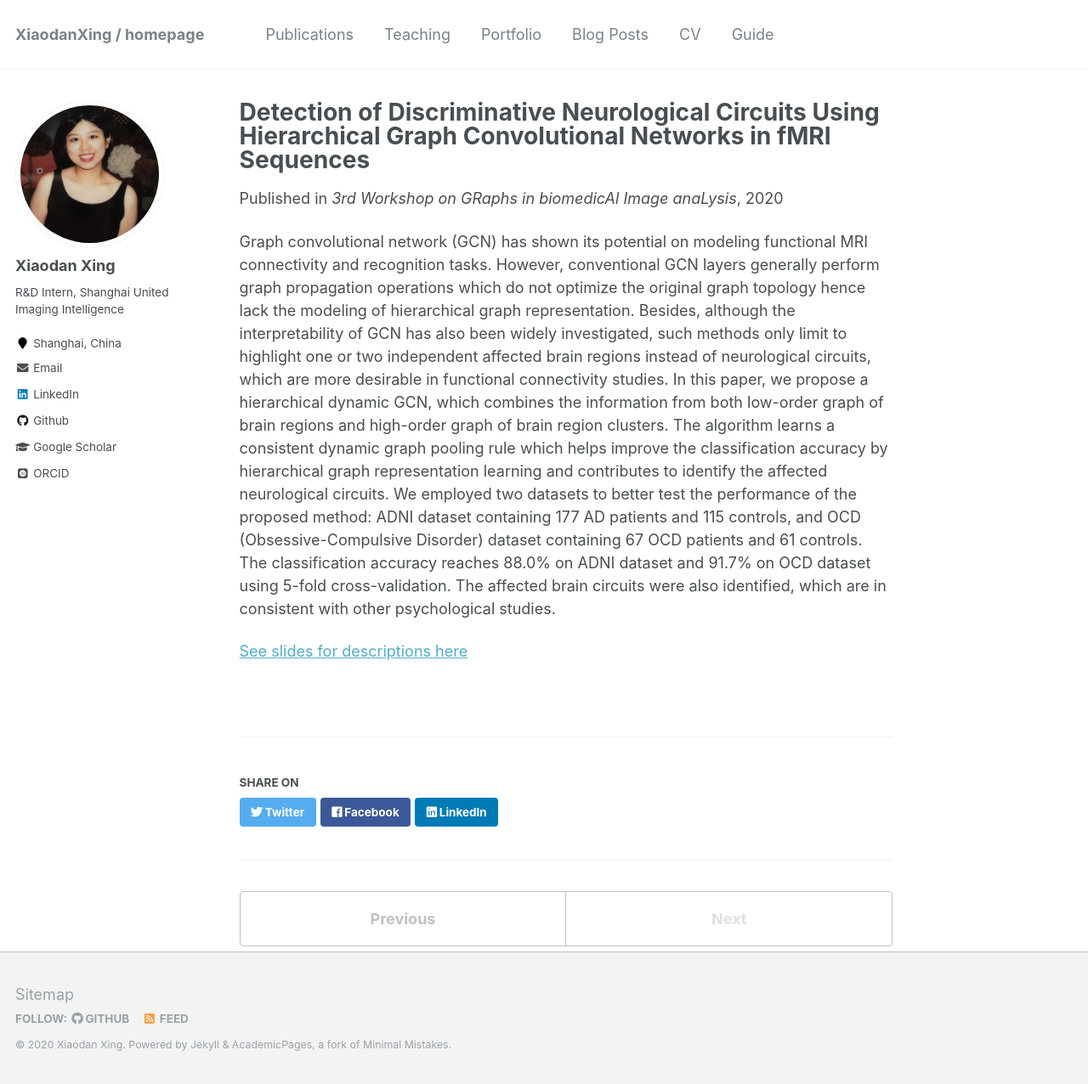
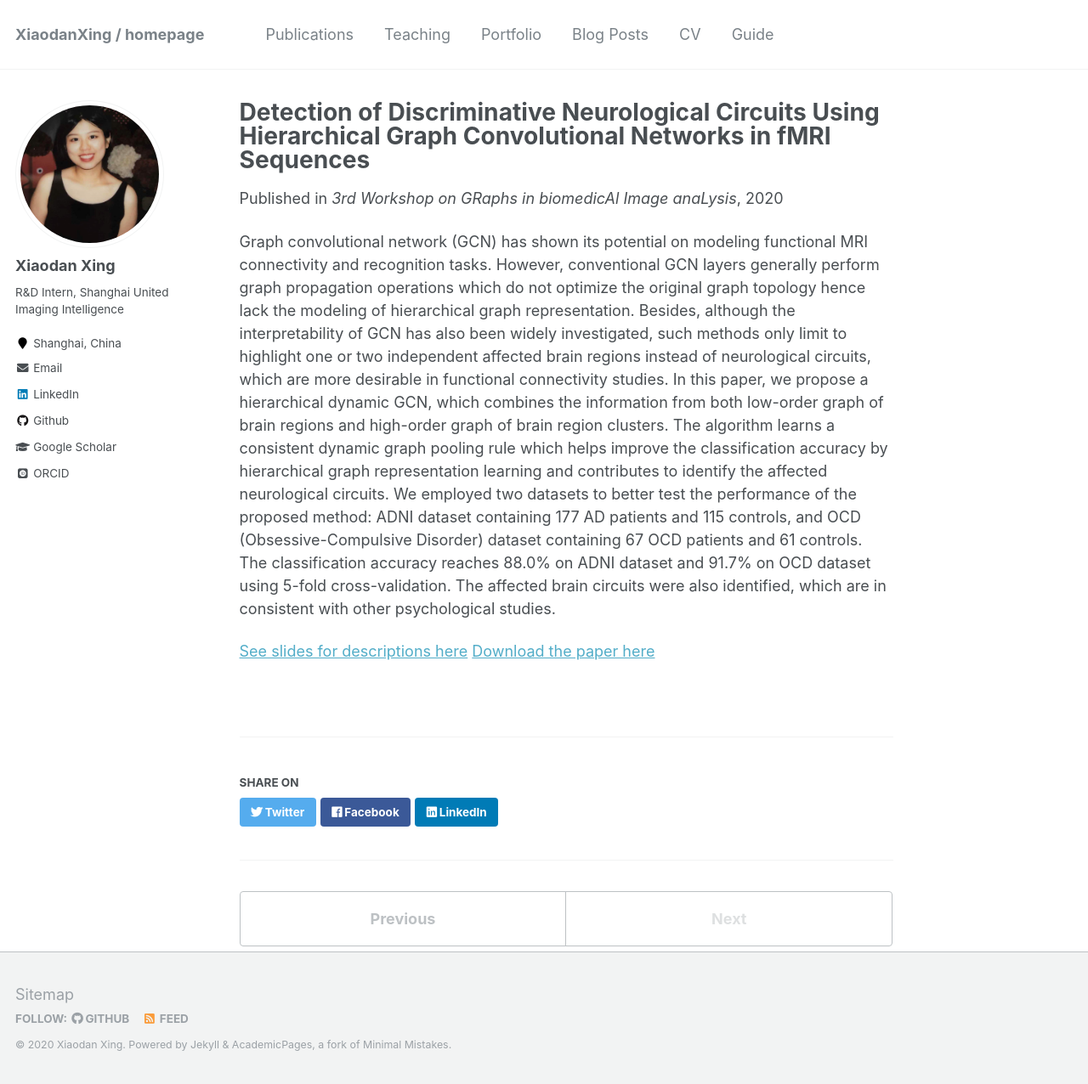
Before and after one commit to XiaodanXing/XiaodanXing.github.io, a Jekyll site: the page built from _publications/2020-BrainCircuit-number-4.md, in a window 1280 px wide and 1276 px high. Shown: the whole window at 85% size. Built offline with Jekyll 4.4.1, drawn with Linux system fonts in a browser that asks for light colours; some web fonts are replaced.

Commit message:
Create 2020-BrainCircuit-number-4.md

```diff
--- a/_publications/2020-BrainCircuit-number-4.md
+++ b/_publications/2020-BrainCircuit-number-4.md
@@ -5,8 +5,8 @@ permalink: /publication/2020-BrainCircuit-number-4
 excerpt: "<br/><img src='/images/paper3.PNG'/>"
 date: 2020-10-04
 venue: '3rd Workshop on GRaphs in biomedicAl Image anaLysis'
-paperurl: 'https://doi.org/10.1007/978-3-030-60365-6\_12'
 ---
 Graph convolutional network (GCN) has shown its potential on modeling functional MRI connectivity and recognition tasks. However, conventional GCN layers generally perform graph propagation operations which do not optimize the original graph topology hence lack the modeling of hierarchical graph representation. Besides, although the interpretability of GCN has also been widely investigated, such methods only limit to highlight one or two independent affected brain regions instead of neurological circuits, which are more desirable in functional connectivity studies. In this paper, we propose a hierarchical dynamic GCN, which combines the information from both low-order graph of brain regions and high-order graph of brain region clusters. The algorithm learns a consistent dynamic graph pooling rule which helps improve the classification accuracy by hierarchical graph representation learning and contributes to identify the affected neurological circuits. We employed two datasets to better test the performance of the proposed method: ADNI dataset containing 177 AD patients and 115 controls, and OCD (Obsessive-Compulsive Disorder) dataset containing 67 OCD patients and 61 controls. The classification accuracy reaches 88.0% on ADNI dataset and 91.7% on OCD dataset using 5-fold cross-validation. The affected brain circuits were also identified, which are in consistent with other psychological studies.
 
 [See slides for descriptions here](http://academicpages.github.io/files/paper8.pptx)
+[Download the paper here](https://doi.org/10.1007/978-3-030-60365-6\_12)
```
